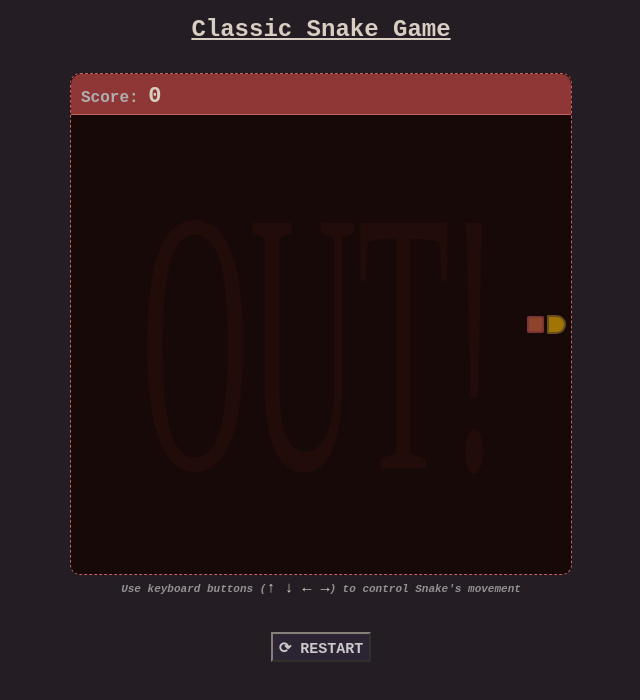
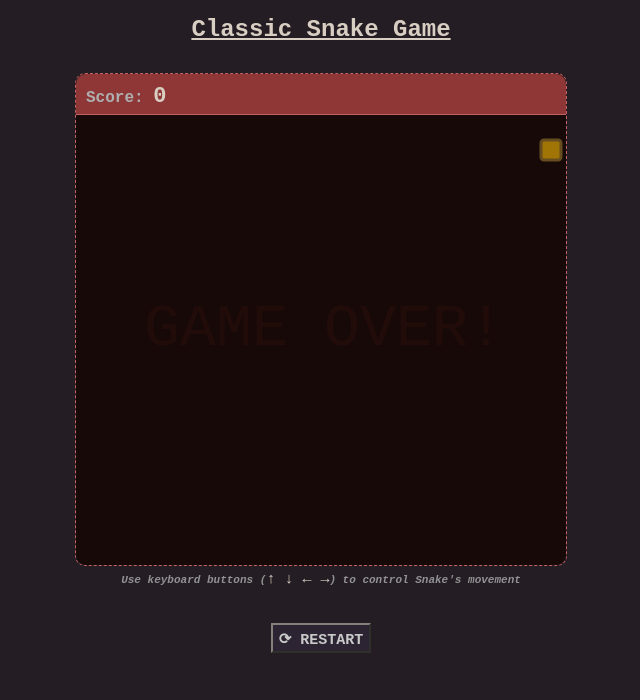
Before and after one commit to syf-dev/classic-snake-game, a plain HTML site: page index.html in a window 1280 px wide. Both pictures are taken after a click on the button "▶ PLAY". Shown: the whole page, without its empty margins (319-959 px from the left). Drawn offline with Linux system fonts and the light colour scheme.

Commit message:
Rewrite game canvas and Snake logic to use HTML Canvas, and some other UI Improvements

```diff
--- a/index.html
+++ b/index.html
@@ -8,15 +8,12 @@
     </head>
     <body>
         <h1>Classic Snake Game</h1>
-        <div class="game-canvas">
+        <div class="game-box">
             <div class="score-container">
                 Score: <span id="game-score">0</span>
             </div>
-            <div class="out-message"></div>
-            <div id="snake">
-                <div class="snake-body"></div>
-                <div class="snake-head"></div>
-            </div>
+            <div class="game-message">Press 'PLAY'<br>to Start!</div>
+            <canvas id="game-canvas" width="490" height="450"></canvas>
         </div>
         <p class="keys-message">Use keyboard buttons (<span style="font-size: 15px;">↑ ↓ ← →</span>) to control Snake's movement</p>
         <div class="buttons">
--- a/script.js
+++ b/script.js
@@ -1,13 +1,29 @@
 const playButtonArea = document.getElementById('play-button-area');
 const restartButtonArea = document.getElementById('restart-button-area');
-const GameCanvas = document.querySelector('.game-canvas');
-const snake = document.getElementById('snake');
-const canvasBoundary = {top: 15, right: 495, bottom: 465, left: 0}
+const gameCanvas = document.getElementById('game-canvas');
+const gameBox = document.querySelector('.game-box');
 
-let snakePosition = {x: 225, y:200};
-let snakeAngle = 0;
-let snakeLength = 40;
-let moveRate = 0.5;
+let snakeDirection = 0;
+let snakeBody = [
+    {x: 25, y: 25}
+];
+
+const ctx = gameCanvas.getContext('2d');
+const segmentSize = 20;
+
+function getSnake() {
+    ctx.clearRect(0, 0, gameCanvas.width, gameCanvas.height);
+
+    snakeBody.forEach(segment => {
+        ctx.lineWidth = 3;
+        ctx.strokeStyle = 'rgb(102, 77, 32)';
+        ctx.fillStyle = 'rgb(160, 116, 5)';
+        ctx.beginPath();
+        ctx.roundRect(segment.x, segment.y, segmentSize, segmentSize, 3);
+        ctx.fill();
+        ctx.stroke();
+    });
+}
 
 function togglePlayButton(pause, hide) {
     if (pause) {
@@ -15,77 +31,89 @@ function togglePlayButton(pause, hide) {
     } else {
         moveSnake();
         playButtonArea.innerHTML = '<button id="play-button" onclick="togglePlayButton(pause=true)">● PAUSE</button>';
-    };
+        gameBox.querySelector('.game-message').textContent = '';
+    }
 
     if (hide) {
         playButtonArea.innerHTML = '';
-    };
+    }
+}
+
+function setCanvasStyle(out) {
+    if (out) {
+        gameCanvas.style.backgroundColor = 'rgba(24, 9, 9, 1)';
+        gameBox.style.border = 'dashed 1px rgb(196, 97, 97)';
+        gameBox.querySelector('.score-container').style.backgroundColor = 'rgba(143, 55, 55, 1)';
+        gameBox.querySelector('.score-container').style.borderBottom = 'solid 1px rgb(196, 97, 97)';
+        gameBox.querySelector('.game-message').style.margin = '180px 0px 0px 68px';
+        gameBox.querySelector('.game-message').style.color = 'rgb(77, 27, 18)';
+        gameBox.querySelector('.game-message').textContent = 'GAME OVER!';
+        restartButtonArea.innerHTML = '<button id="restart-button" onclick="restartGame()">⟳ RESTART</button>';
+    } else {
+        gameCanvas.style = '';
+        gameBox.style = '';
+        gameBox.querySelector('.score-container').style = '';
+        gameBox.querySelector('.game-message').style = '';
+        gameBox.querySelector('.game-message').textContent = '';
+        restartButtonArea.innerHTML = '';
+    }
 }
 
 function restartGame() {
-    snakePosition = {x: 225, y:200};
-    snakeAngle = 0;
-    snakeLength = 40;
-    moveRate = 0.5;
+    snakeDirection = 0;
+    snakeBody = [
+        {x: 25, y: 25}
+    ];
 
-    GameCanvas.style.backgroundColor = 'rgb(21, 16, 26)'
-    GameCanvas.style.border = 'dashed 1px rgb(128, 128, 128)';
-    GameCanvas.querySelector('.score-container').style.backgroundColor = 'rgb(44, 36, 51)';
-    GameCanvas.querySelector('.score-container').style.borderBottom = 'solid 1px rgb(128, 128, 128)';
-    GameCanvas.querySelector('.out-message').textContent = '';
-    restartButtonArea.innerHTML = '';
+    setCanvasStyle(out=false);
+    togglePlayButton(pause=false, hide=false);
+}
 
-    togglePlayButton(pause=false, hide=false);
+function gameOver() {
+    setCanvasStyle(out=true);
+    togglePlayButton(pause=true, hide=true);
 }
 
 function moveSnake() {
     const movementInterval = setInterval(() => {
-    const playButton = document.getElementById('play-button');
-    if (playButton.textContent=="● PAUSE") {
-        if ((snakePosition.x > canvasBoundary.left && snakePosition.x < canvasBoundary.right-snakeLength)
-            && (snakePosition.y > canvasBoundary.top && snakePosition.y < canvasBoundary.bottom-snakeLength)
-            ) {
-            if (snakeAngle==0) {
-                snakePosition.x += moveRate;
-            } else if (snakeAngle==90) {
-                snakePosition.y += moveRate;
-            } else if (snakeAngle==180) {
-                snakePosition.x -= moveRate;
-            } else if (snakeAngle==270) {
-                snakePosition.y -= moveRate;
+        const playButton = document.getElementById('play-button');
+        if (playButton.textContent === "● PAUSE") {
+            const head = { ...snakeBody[0] };
+
+            switch (snakeDirection) {
+                case 0: head.x += segmentSize; break;
+                case 90: head.y += segmentSize; break;
+                case 180: head.x -= segmentSize; break;
+                case 270: head.y -= segmentSize; break;
             }
-            snake.style.transform = `translate(${snakePosition.x}px, ${snakePosition.y}px) rotate(${snakeAngle}deg)`;
 
-            window.addEventListener('keyup', (e) => {
-                switch (e.code) {
-                    case 'ArrowUp':
-                        snakeAngle = 270;
-                        break;
-                    case 'ArrowDown':
-                        snakeAngle = 90;
-                        break;
-                    case 'ArrowRight':
-                        snakeAngle = 0;
-                        break;
-                    case 'ArrowLeft':
-                        snakeAngle = 180;
-                        break;
-                }
-            })
+            if (head.x < 5 || head.x > gameCanvas.width - 10 ||
+                head.y < 5 || head.y > gameCanvas.height - 10) {
+                gameOver();
+                clearInterval(movementInterval);
+                return;
+            }
 
+            snakeBody.unshift(head);
+            snakeBody.pop();
+
+            getSnake();
         } else {
             clearInterval(movementInterval);
-            togglePlayButton(pause=true, hide=true);
+        }
+    }, 100);
+}
 
-            GameCanvas.style.backgroundColor = 'rgba(24, 9, 9, 1)'
-            GameCanvas.style.border = 'dashed 1px rgb(196, 97, 97)';
-            GameCanvas.querySelector('.score-container').style.backgroundColor = 'rgba(143, 55, 55, 1)';
-            GameCanvas.querySelector('.score-container').style.borderBottom = 'solid 1px rgb(196, 97, 97)';
-            GameCanvas.querySelector('.out-message').textContent = 'OUT!';
-            restartButtonArea.innerHTML = '<button id="restart-button" onclick="restartGame()">⟳ RESTART</button>';
+window.addEventListener('keyup', (e) => {
+    if (snakeDirection !== 90 && snakeDirection !== 270) {
+        switch (e.code) {
+            case 'ArrowUp': snakeDirection = 270; break;
+            case 'ArrowDown': snakeDirection = 90; break;
         }
-    } else {
-        clearInterval(movementInterval);
+    } else if (snakeDirection !== 0 && snakeDirection !== 180) {
+        switch (e.code) {
+            case 'ArrowRight': snakeDirection = 0; break;
+            case 'ArrowLeft': snakeDirection = 180; break;
+        }
     }
-    }, 5);
-};
+});
--- a/styles.css
+++ b/styles.css
@@ -11,12 +11,11 @@ h1 {
     margin-bottom: 30px;
 }
 
-.game-canvas {
-    background-color: rgb(21, 16, 26);
+.game-box {
     border-radius: 10px;
     border: dashed 1px rgb(128, 128, 128);
-    width: 500px;
-    height: 500px;
+    width: 490px;
+    height: 491px;
     margin: auto;
     margin-top: 25px;
 }
@@ -38,49 +37,22 @@ h1 {
     font-size: 22px;
 }
 
-.out-message {
-    font-family: 'Times New Roman', Times, serif;
+.game-message {
     position: fixed;
-    font-size: 150px;
-    transform: scale(1, 2.5);
+    font-size: 60px;
     text-align: center;
-    color: rgb(77, 27, 18);
+    color: rgb(68, 51, 68);
     opacity: 0.2;
     background: transparent;
     border-radius: 10px;
-    margin-top: 140px;
-    margin-left: 70px;
-    padding: 0;
-    z-index: 0;
+    margin: 150px 0px 0px 33px;
+    z-index: 5;
 }
 
-#snake {
-    display: flex;
-    background: transparent;
-    width: fit-content;
-    height: 15px;
-    gap: 2px;
-    transform: translate(225px, 200px);
-    z-index: 1;
-}
-
-.snake-body, .snake-head {
-    width: 15px;
-    height: 15px;
-    border-radius: 2px;
-}
-
-.snake-body {
-    background-color: rgb(141, 67, 44);
-    border: solid 2px rgb(121, 52, 52);
-    transform: scale(0.9);
-}
-
-.snake-head {
-    background-color: rgb(160, 116, 5);
-    border: solid 2px rgb(102, 77, 32);
-    border-top-right-radius: 15px;
-    border-bottom-right-radius: 15px;
+#game-canvas {
+    background-color: rgb(21, 16, 26);
+    border-bottom-left-radius: 10px;
+    border-bottom-right-radius: 10px;
 }
 
 
```
